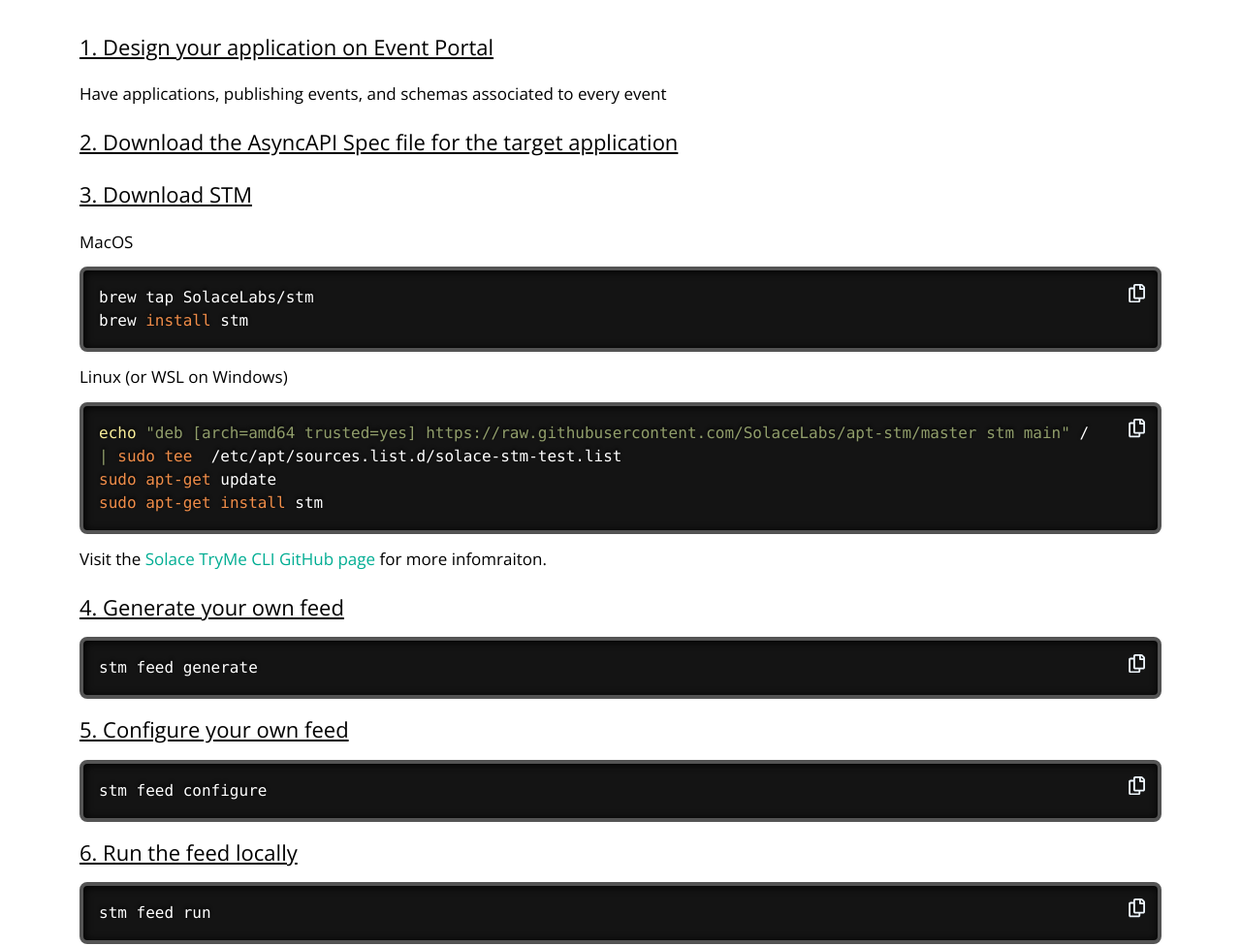
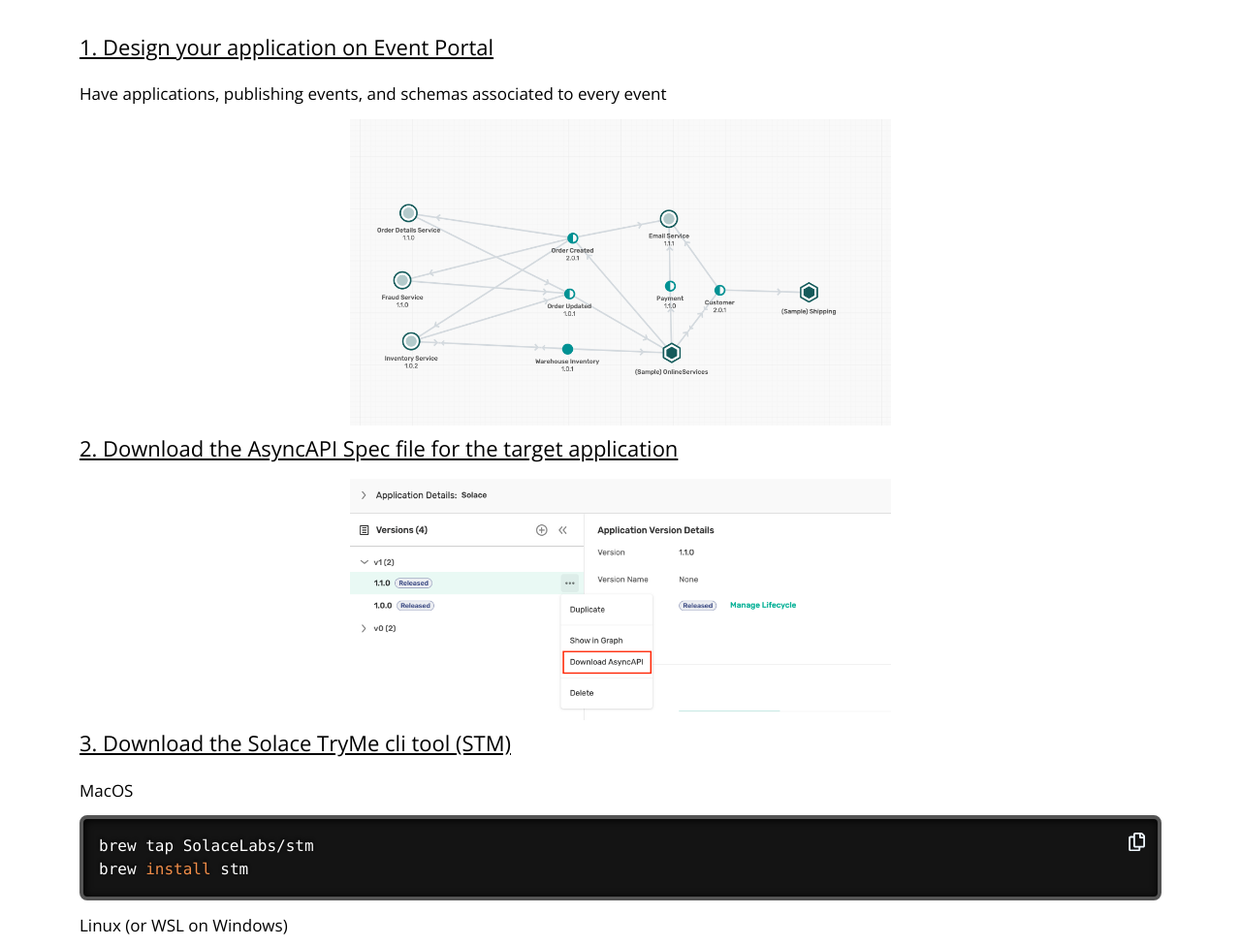
Before and after one commit to solacecommunity/solace-event-feeds-site, a Gatsby site: page / in a window 1280 px wide. Shown: the part 760-1736 px from the top of the page at 97% size. Built offline with nearby package versions, Linux system fonts and the light colour scheme; Gatsby itself is replaced by a stand-in of ours; no server answers.

Commit message:
add images

```diff
--- a/src/components/contribution.js
+++ b/src/components/contribution.js
@@ -1,6 +1,8 @@
 import React from 'react';
 import CodeBlock from './codeBlock';
 import '../css/carousel.css';
+import DownloadSpec from '../images/download.png';
+import EPDesign from '../images/epDesign.png';
 
 const Contribution = () => {
   return (
@@ -11,8 +13,28 @@
         Have applications, publishing events, and schemas associated to every
         event
       </p>
+      <img
+        src={EPDesign}
+        alt="Download AsyncAPI Spec"
+        style={{
+          width: '50%',
+          height: 'auto',
+          display: 'block',
+          margin: '0 auto',
+        }}
+      />
       <h2>2. Download the AsyncAPI Spec file for the target application</h2>
-      <h2>3. Download STM</h2>
+      <img
+        src={DownloadSpec}
+        alt="Download AsyncAPI Spec"
+        style={{
+          width: '50%',
+          height: 'auto',
+          display: 'block',
+          margin: '0 auto',
+        }}
+      />
+      <h2>3. Download the Solace TryMe cli tool (STM)</h2>
       <p>MacOS</p>
       <CodeBlock
         language="bash"
@@ -40,7 +62,7 @@
       <h2>5. Configure your own feed</h2>
       <CodeBlock language="bash" value={`stm feed configure`} />
       <h2>6. Run the feed locally</h2>
-      <CodeBlock language="bash" value={`stm feed run`} />
+      <CodeBlock language="bash" value={`stm feed run -ui`} />
       <h2>7. Contribute the feed</h2>
       <CodeBlock language="bash" value={`stm feed contribute`} />
       <p>
```
Also changed, not shown: src/images/download.png (added), src/images/epDesign.png (added).
